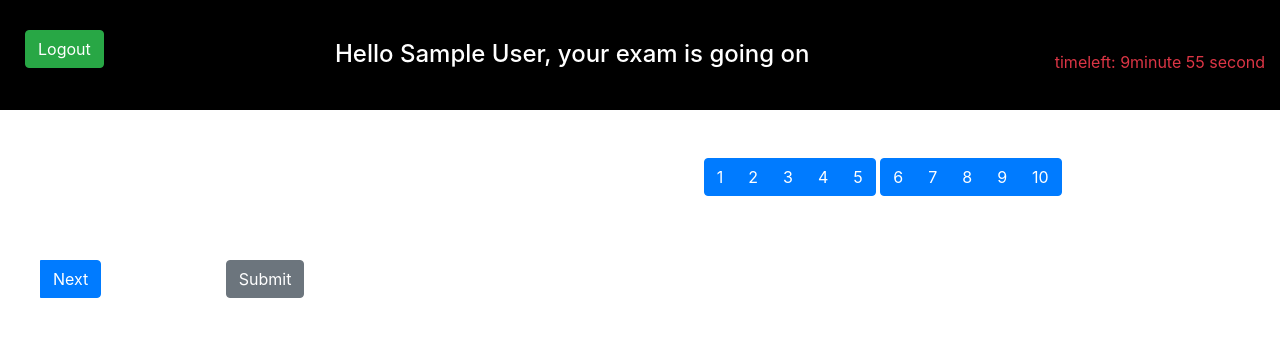
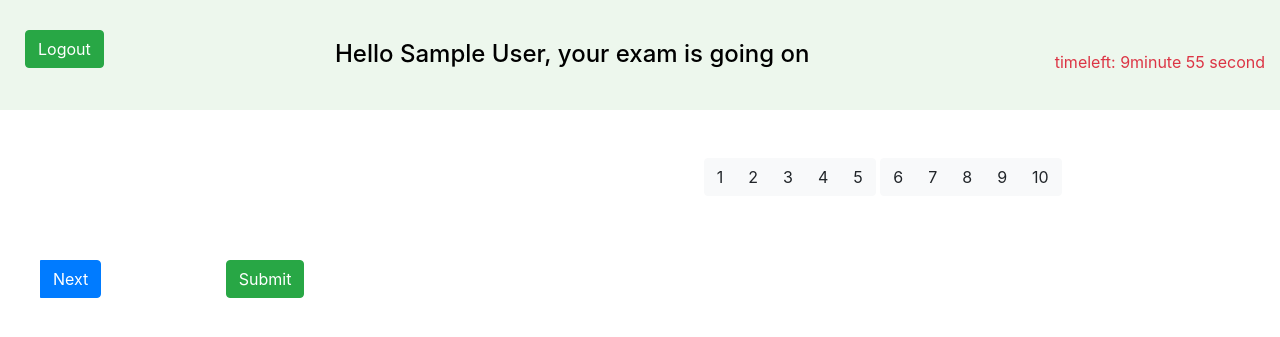
Before and after one commit to prateekbharadwaj/online-quiz, a PHP site: page /test.php in a window 1280 px wide. Shown: the top 337 px of the page. Run offline with PHP 8.4, Linux system fonts and the light colour scheme; the visitor is signed in with stand-in values (Sample User, id 1); data that the repository does not hold is empty.

Commit message:
Updated pages

```diff
--- a/signin.php
+++ b/signin.php
@@ -113,7 +113,7 @@ background-size: 100% 100%;">
 <div class="row">
 
 <div class="col" >
-<h1>Sign In</h1>
+<p class="text" style="font-size: 50px; text-align: center; margin-top:40px; background: rgba(76, 175, 80, 0.1);">Sign In</p>
 <form action="login.php" method="post">
     <div class="form-group">
       <label for="email">Email:</label>
--- a/test.php
+++ b/test.php
@@ -125,7 +125,7 @@ else
 
 	</head>
 <body>
-<div class="container-fluid" style="background-color: black; height:110px;" >
+<div class="container-fluid" style="background:rgba(76, 175, 80, 0.1); height:110px;" >
 
 <div class="row">
 	<div class="col-3">
@@ -136,7 +136,7 @@ else
 <div class="col-6">
 
 
-<h4  style="color:white;padding-top:40px;margin-left: px; "> Hello 	<? echo $_SESSION['name'];?>, your exam is going on</h4>
+<h4  style="color:black;padding-top:40px;margin-left: px; "> Hello 	<? echo $_SESSION['name'];?>, your exam is going on</h4>
 </div>
 <div class="col-3">
 	  <p class="text-danger" id="timeleft" style="text-align:right;color:white;margin-top:50px;">Time Left: 1 minute</p>
@@ -151,18 +151,18 @@ else
 <div class="col-10">
 <br><br>
 	 <div class="btn-group">
-    <button type="button" class="btn btn-primary" value="1" id="01">1</button>
-    <button type="button" class="btn btn-primary" value="2" id="02">2</button>
-    <button type="button" class="btn btn-primary" value="3" id="03">3</button>
-    <button type="button" class="btn btn-primary" value="4" id="04">4</button>
-    <button type="button" class="btn btn-primary" value="5" id="05">5</button>
+    <button type="button" class="btn btn-light" value="1" id="01">1</button>
+    <button type="button" class="btn btn-light" value="2" id="02">2</button>
+    <button type="button" class="btn btn-light" value="3" id="03">3</button>
+    <button type="button" class="btn btn-light" value="4" id="04">4</button>
+    <button type="button" class="btn btn-light" value="5" id="05">5</button>
   </div>
  <div class="btn-group">
-    <button type="button" class="btn btn-primary" value="6" id="06">6</button>
-    <button type="button" class="btn btn-primary" value="7" id="07">7</button>
-    <button type="button" class="btn btn-primary" value="8" id="08">8</button>
-    <button type="button" class="btn btn-primary" value="9" id="09">9</button>
-    <button type="button" class="btn btn-primary" value="10" id="010">10</button>
+    <button type="button" class="btn btn-light" value="6" id="06">6</button>
+    <button type="button" class="btn btn-light" value="7" id="07">7</button>
+    <button type="button" class="btn btn-light" value="8" id="08">8</button>
+    <button type="button" class="btn btn-light" value="9" id="09">9</button>
+    <button type="button" class="btn btn-light" value="10" id="010">10</button>
   </div>
 
 </div>
@@ -211,7 +211,7 @@ else
     <button  type="button" class="btn btn-primary" style="margin-left: 40px;" id="previous">Prev</button>
     <button type="button" class="btn btn-primary"  style="margin-left: 40px;" id="next">Next</button>
      </div>
-<input type="submit" id="sub" class="btn btn-secondary" style="margin-left: 120px"; value="Submit" ></button>
+<input type="submit" id="sub" class="btn btn-success" style="margin-left: 120px"; value="Submit" ></button>
 
 
  </form>
@@ -522,53 +522,53 @@ else if(x=="1"){
 
 //attemped question should be gray
 $("input:radio[name='1']").on("change",function(){
-$("#01").css("background-color","gray");
+$("#01").css("background-color","green");
 question1= $('input:radio[name="1"]:checked').val();
 
 
 });
 $("input:radio[name='2']").on("change",function(){
-$("#02").css("background-color","gray");
+$("#02").css("background-color","green");
 question2= $('input:radio[name="2"]:checked').val();
 
 
 
 });
 $("input:radio[name='3']").on("change",function(){
-$("#03").css("background-color","gray");
+$("#03").css("background-color","green");
 question3= $('input:radio[name="3"]:checked').val();
 
 });
 $("input:radio[name='4']").on("change",function(){
-$("#04").css("background-color","gray");
+$("#04").css("background-color","green");
 question4= $('input:radio[name="4"]:checked').val();
 
 });
 $("input:radio[name='5']").on("change",function(){
-$("#05").css("background-color","gray");
+$("#05").css("background-color","green");
 question5= $('input:radio[name="5"]:checked').val();
 
 
 });
 $("input:radio[name='6']").on("change",function(){
-$("#06").css("background-color","gray");
+$("#06").css("background-color","green");
 question6= $('input:radio[name="6"]:checked').val();
 });
 
 $("input:radio[name='7']").on("change",function(){
-$("#07").css("background-color","gray");
+$("#07").css("background-color","green");
 question7= $('input:radio[name="7"]:checked').val();
 });
 $("input:radio[name='8']").on("change",function(){
-$("#08").css("background-color","gray");
+$("#08").css("background-color","green");
 question8= $('input:radio[name="8"]:checked').val();
 });
 $("input:radio[name='9']").on("change",function(){
-$("#09").css("background-color","gray");
+$("#09").css("background-color","green");
 question9= $('input:radio[name="9"]:checked').val();
 });
 $("input:radio[name='10']").on("change",function(){
-$("#010").css("background-color","gray");
+$("#010").css("background-color","green");
 question10= $('input:radio[name="10"]:checked').val();
 
 });
--- a/thank.php
+++ b/thank.php
@@ -14,7 +14,7 @@
 </head>
 
 <body>
-<div class="jumbotron jumbotron-fluid"><h1 style="text-align:center;color:red;">Thank you<h1>
+<div class="jumbotron jumbotron-fluid"><h1 style="text-align:center;color: green;">Thank You!<h1>
 <form method="post" action="index.php">
     <input type="submit" name="mainpage" class="btn btn-success" style="justify-content: center;
   height: 200px;
```
Also changed, not shown: condition.php (+8 -8 lines), result.php (+7 -5 lines).
